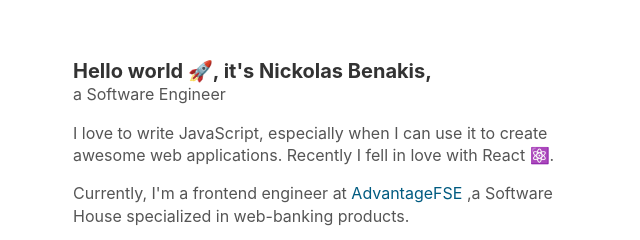
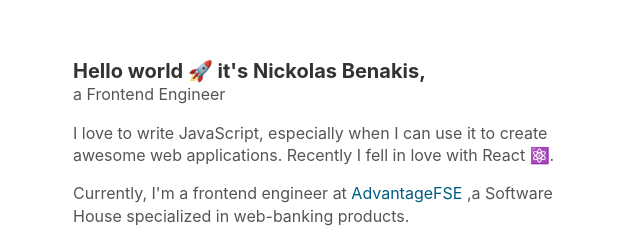
Before and after one commit to NickolasBenakis/nBenakis, a website: page index.html in a window 1280 px wide. Shown: the part 178-418 px from the top of the page, 317-957 px from the left. Drawn offline with Linux system fonts and the light colour scheme.

Commit message:
Update title

```diff
--- a/index.html
+++ b/index.html
@@ -79,9 +79,9 @@
         <div class="container">
             <main class="fade-in">
                 <h4 class="headline">
-                    Hello world 🚀, it's Nickolas Benakis,
+                    Hello world 🚀 it's Nickolas Benakis,
                 </h4>
-                <p class="tagline">a Software Engineer</p>
+                <p class="tagline">a Frontend Engineer</p>
                 <p>
                     I love to write JavaScript, especially when I can use it to
                     create awesome web applications. Recently I fell in love
```
